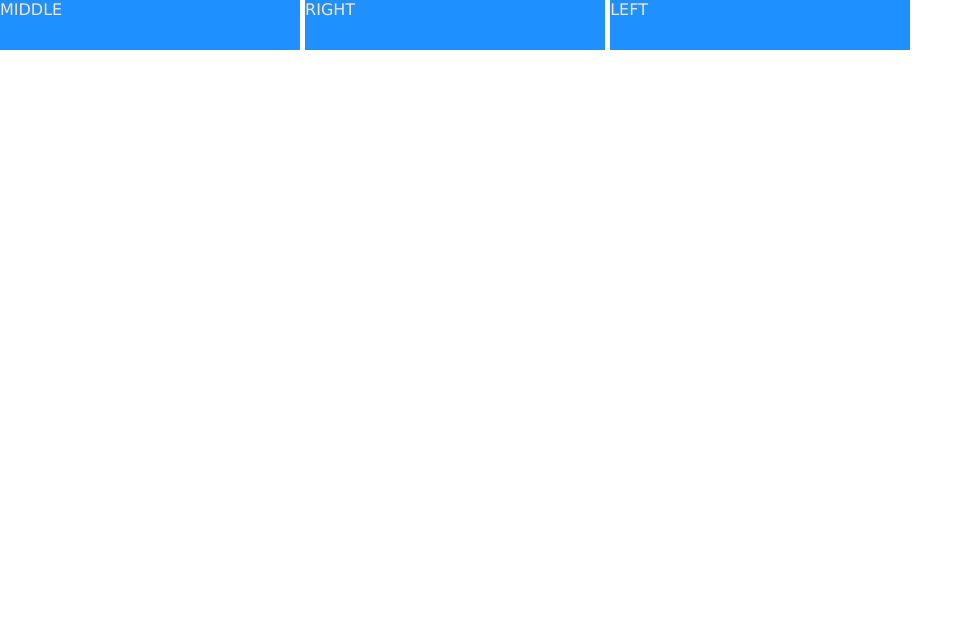
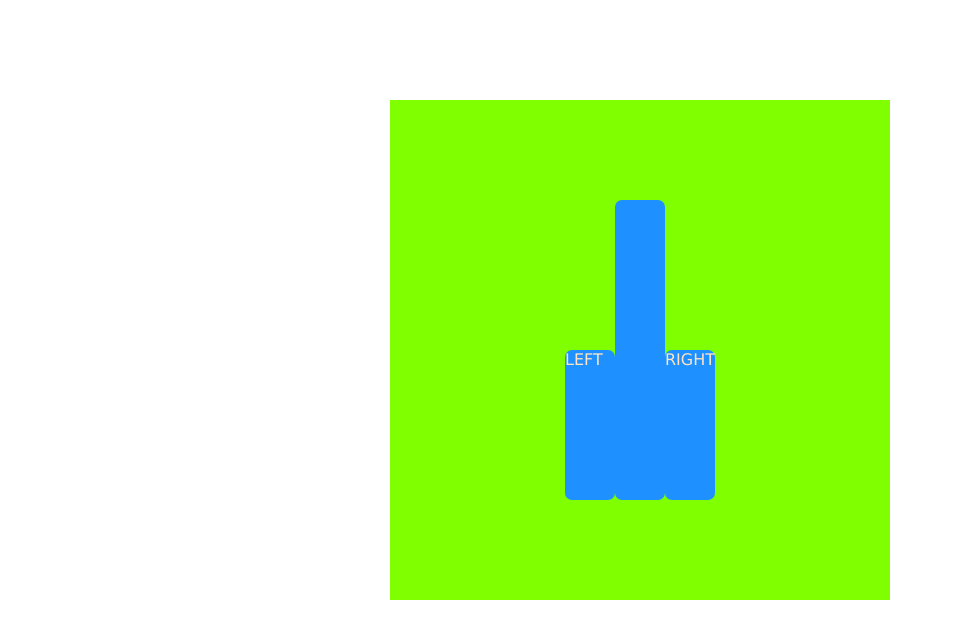
Before and after one commit to olexandros/swipe-down-arrow, a plain HTML site: page index.html in a window 1280 px wide. Shown: the whole page, without its empty margins (0-973 px from the left). Drawn offline with Linux system fonts and the light colour scheme.

Commit message:
Налаштовано розташування елементів

```diff
--- a/anim.css
+++ b/anim.css
@@ -6,8 +6,40 @@
 
 span {
      background-color: dodgerblue;
+     border-radius: 7px;
      color: bisque;
      display: inline-block;
-     height: 50px;
-     width: 300px;
+     height: 300px;
+     width: 50px;
+     margin: auto;
 }
+
+.container {
+     background-color: chartreuse;
+     width: 500px;
+     height: 500px;
+     position: relative;
+     top: 100px;
+     margin: auto;
+}
+
+.middle-part {
+     position: absolute;
+     top: 50%;
+     right: 50%;
+     transform: translate(50%, -50%);
+}
+
+.right-part {
+     height: 150px;
+     position: absolute;;
+     left: 50px;
+     bottom: 0px;
+}
+
+.left-part {
+     height: 150px;
+     position: absolute;;
+     right: 50px;
+     bottom: 0px;
+}
--- a/index.html
+++ b/index.html
@@ -9,9 +9,10 @@
 </head>
 <body>
      <div class="container">
-          <span class="middle-part">MIDDLE</span>
-          <span class="right-part">RIGHT</span>
-          <span class="left-part">LEFT</span>
+          <span class="middle-part">
+               <span class="right-part">RIGHT</span>
+               <span class="left-part">LEFT</span>
+          </span>
      </div>
 </body>
 </html>
```
